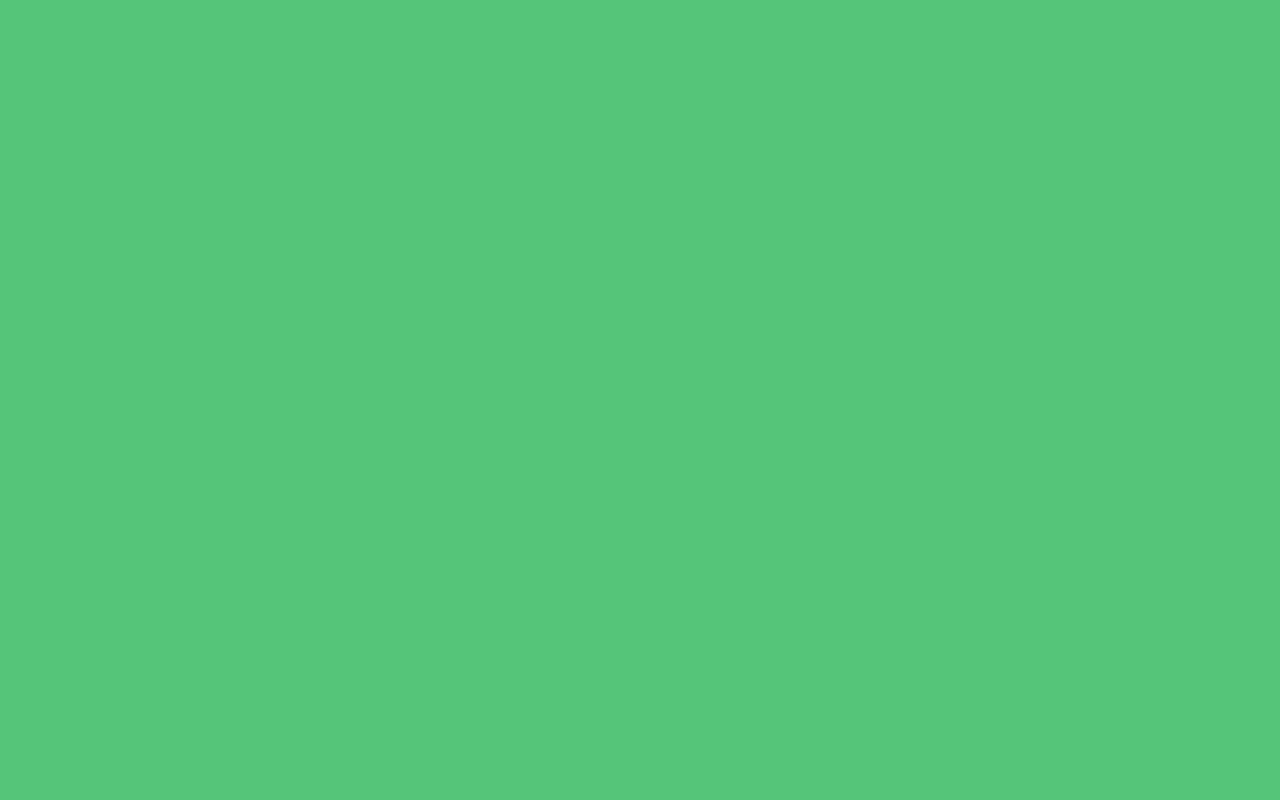
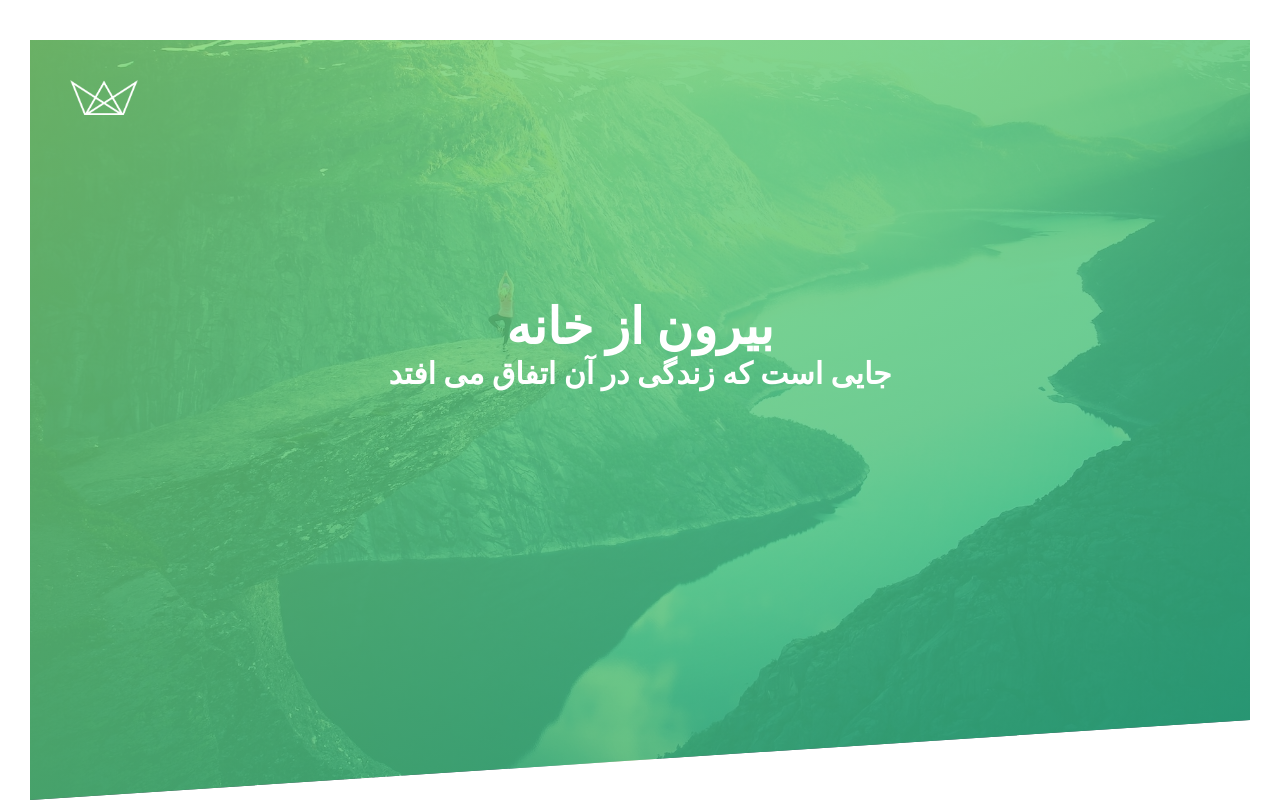
Before and after one commit to mosi3883/siahat, a website: page index.html in a window 1280 px wide. Drawn offline with Linux system fonts and the light colour scheme.

Commit message:
header v1

```diff
--- a/index.html
+++ b/index.html
@@ -8,6 +8,18 @@
     <link rel="stylesheet" href="css/style.css" />
   </head>
   <body>
-    <header class="header"></header>
+    <header class="header">
+      <div class="header__logo-box">
+        <img src="img/logo-white.png" alt="logo" class="header__logo" />
+      </div>
+      <div class="header__hero-text">
+        <h1 class="heading-primary">
+          <span class="heading-primary--main">بیرون از خانه</span>
+          <span class="heading-primary--sub"
+            >جایی است که زندگی در آن اتفاق می افتد</span
+          >
+        </h1>
+      </div>
+    </header>
   </body>
 </html>
--- a/package.json
+++ b/package.json
@@ -1,6 +1,6 @@
 {
   "name": "siahat-flexbox",
-  "version": "1.2.0",
+  "version": "1.2.1",
   "description": "Travling site",
   "main": "index.js",
   "scripts": {
--- a/sass/abstract/_index.scss
+++ b/sass/abstract/_index.scss
@@ -1,3 +1,4 @@
 // forwarding all abstract files from here
 
 @forward "./variables";
+@forward "./mixins";
--- /dev/null
+++ b/sass/abstract/_mixins.scss
@@ -0,0 +1,6 @@
+@mixin absCenter {
+  position: absolute;
+  top: 50%;
+  right: 50%;
+  transform: translate(50%, -50%);
+}
--- a/sass/base/_base.scss
+++ b/sass/base/_base.scss
@@ -1,3 +1,9 @@
+:root {
+  // Colors
+
+  --color-white: #fff;
+}
+
 // General css reset
 *,
 *::before,
@@ -13,4 +19,7 @@ html {
 
 body {
   box-sizing: border-box;
+
+  padding: 5vh 3rem;
+  padding-bottom: 0; //temp
 }
--- a/sass/base/_typography.scss
+++ b/sass/base/_typography.scss
@@ -0,0 +1,13 @@
+.heading-primary {
+  color: #fff;
+  font-size: 5rem;
+
+  &--main {
+    display: block;
+  }
+
+  &--sub {
+    display: block;
+    font-size: 3rem;
+  }
+}
--- a/sass/layout/_header.scss
+++ b/sass/layout/_header.scss
@@ -1,5 +1,36 @@
 @use "../abstract" as *;
 .header {
-  min-height: 100vh;
-  background-color: $color-primary;
+  // min-height: 100vh;
+  height: 95vh;
+  clip-path: polygon(0% 0%, 100% 0, 100% 85vh, 0% 100%);
+  background-image: linear-gradient(
+      to right bottom,
+      rgba($color-primary-light, 0.8),
+      rgba($color-primary-dark, 0.8)
+    ),
+    url("../img/hero.jpg");
+  background-size: cover;
+  background-position: top;
+
+  position: relative;
+
+  &__logo-box {
+    position: absolute;
+    left: 4rem;
+    top: 4rem;
+  }
+
+  &__logo {
+    height: 3.5rem;
+    width: auto;
+  }
+
+  &__hero-text {
+    // @include absCenter;
+    position: absolute;
+    top: 40%;
+    right: 50%;
+    transform: translate(50%, -50%);
+    text-align: center;
+  }
 }
```
Also changed, not shown: css/style.css.
